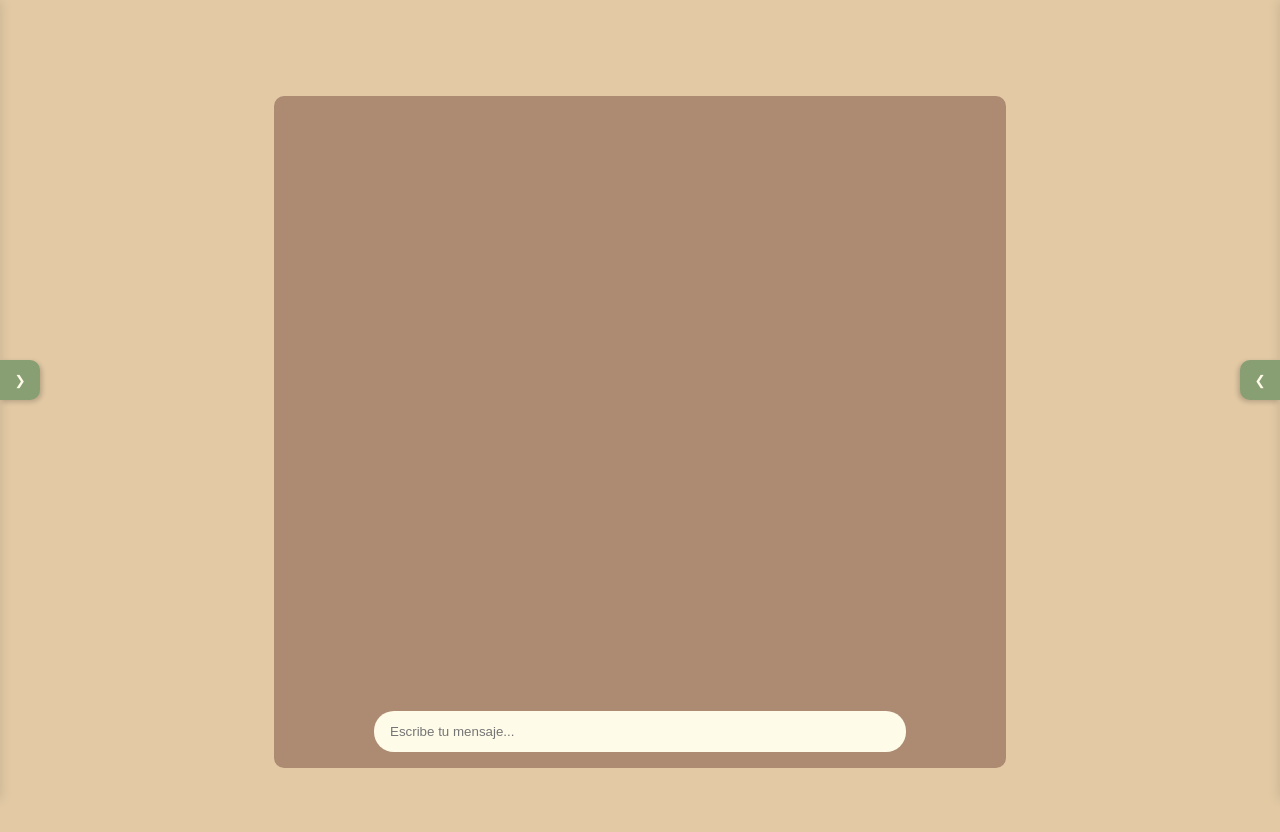
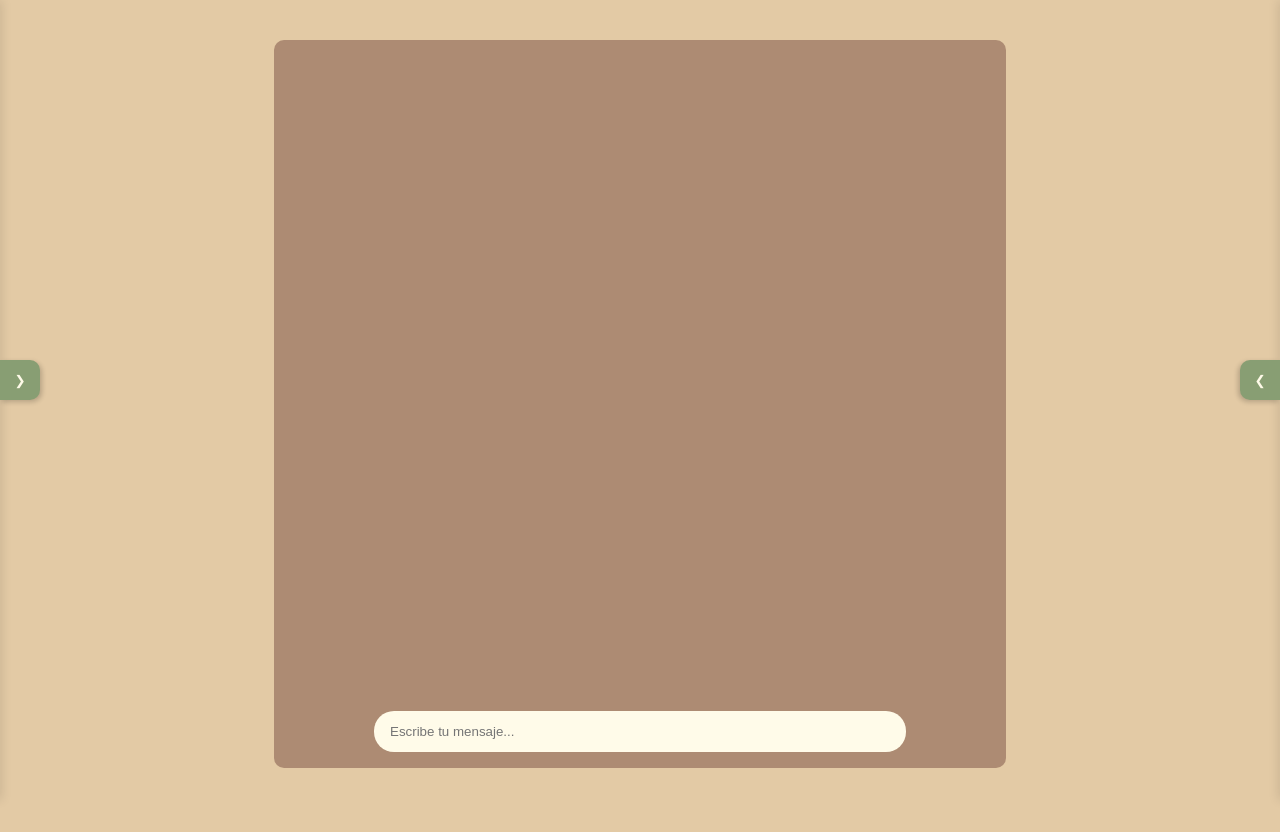
Before and after one commit to JoseManuelOberreuter/AsesoriaBotFront, a Vue app: page /chat in a window 1280 px wide. Shown: the top 832 px of the page. Built offline with nearby package versions, Linux system fonts and the light colour scheme.

Commit message:
update: chatbot

```diff
--- a/src/components/ChatBot.vue
+++ b/src/components/ChatBot.vue
@@ -2,13 +2,13 @@
   <div class="chatbot">
     <div class="messages" ref="messagesContainer">
       <div v-for="(message, index) in messages" :key="index" class="message-container">
-        <!-- Mostrar imagen solo en mensajes del bot -->
+        <!-- Mensajes del bot con imagen de avatar -->
         <div v-if="message.sender === 'bot'" class="bot-message">
           <img :src="LogoAsesoriaBot" alt="Imagen de perfil de AsesoriaBot" class="bot-avatar" />
           <span class="bot-text">{{ message.text }}</span>
         </div>
 
-        <!-- Mensajes del usuario -->
+        <!-- Mensajes del usuario con imagen de avatar -->
         <div v-else class="user-message">
           <span class="user-text">{{ message.text }}</span>
           <img :src="UserLogo" alt="Imagen de perfil de Usuario" class="user-avatar" />
@@ -16,6 +16,7 @@
       </div>
     </div>
 
+    <!-- Campo de entrada para escribir mensajes -->
     <input
       v-model="newMessage"
       @keyup.enter="sendMessage"
@@ -35,41 +36,48 @@ export default {
   name: 'ChatBot',
   data() {
     return {
-      messages: [],
-      newMessage: '',
+      messages: [], // Almacena los mensajes enviados y recibidos
+      newMessage: '', // Texto del mensaje en el input
       LogoAsesoriaBot,
       UserLogo
     };
   },
 
   methods: {
+    // Envía un mensaje del usuario y obtiene la respuesta del bot
     async sendMessage() {
       const trimmedMessage = this.newMessage.trim();
-      if (trimmedMessage !== '') {
-        this.messages.push({ text: trimmedMessage, sender: 'user' });
-        this.newMessage = '';
-        this.scrollToBottom();
+      if (!trimmedMessage) return;
 
-        await this.getBotReply(trimmedMessage);
-      }
+      // Agregar mensaje del usuario a la conversación
+      this.messages.push({ text: trimmedMessage, sender: 'user' });
+      this.newMessage = '';
+      this.scrollToBottom();
+
+      // Obtener respuesta del bot
+      await this.getBotReply(trimmedMessage);
     },
+
+    // Llama a la API del bot y agrega la respuesta a la conversación
     async getBotReply(userMessage) {
       try {
-        const response = await axios.post('http://localhost:4005/chat', {
-          prompt: userMessage
-        });
+        const response = await axios.post('http://localhost:4005/chat', { prompt: userMessage });
         this.messages.push({ text: response.data.respuesta, sender: 'bot' });
-        this.scrollToBottom();
       } catch (error) {
         console.error('Error al obtener la respuesta del bot:', error);
         this.messages.push({ text: 'Error al conectar con el servidor', sender: 'bot' });
+      } finally {
         this.scrollToBottom();
       }
     },
+
+    // Hace scroll automático al último mensaje
     scrollToBottom() {
       this.$nextTick(() => {
         const container = this.$refs.messagesContainer;
-        container.scrollTop = container.scrollHeight;
+        if (container) {
+          container.scrollTop = container.scrollHeight;
+        }
       });
     }
   }
@@ -77,51 +85,35 @@ export default {
 </script>
 
 <style>
+/* Estilos generales del chatbot */
 .chatbot {
   position: fixed;
   bottom: 0;
   left: 50%;
   transform: translateX(-50%);
-  height: 80vh;
+  height: 87vh;
   width: 80vw;
   max-width: 700px;
   max-height: 700px;
-  border: none;
   border-radius: 10px;
   padding: 1rem;
   margin-bottom: 2rem;
   background-color: var(--color-primary);
   display: flex;
   flex-direction: column;
-  scrollbar-width: thin;
-  scrollbar-color: var(--color-secondary) transparent;
 }
 
-.chat-container::-webkit-scrollbar {
-  width: 6px;
-}
-
-.chatbot::-webkit-scrollbar-thumb {
-  background: var(--color-primary);
-  border-radius: 10px;
-  transition: background 0.3s ease-in-out, transform 0.2s ease-in-out;
-}
-
-.chatbot::-webkit-scrollbar-thumb:hover {
-  background: var(--color-dark-secondary);
-  transform: scale(1.2);
-}
-
-.chatbot::-webkit-scrollbar-track {
-  background: transparent;
-}
+/* Contenedor de mensajes con scroll */
 .messages {
   flex: 1;
   overflow-y: auto;
   margin-bottom: 1rem;
   padding-right: 1rem;
+  scrollbar-width: thin;
+  scrollbar-color: var(--color-secondary) transparent;
 }
 
+/* Contenedor de cada mensaje */
 .message-container {
   display: flex;
   flex-direction: column;
@@ -129,7 +121,7 @@ export default {
   margin-bottom: 1rem;
 }
 
-/* Estilos para mensajes del bot */
+/* Mensajes del bot */
 .bot-message {
   display: flex;
   align-items: center;
@@ -137,22 +129,20 @@ export default {
   padding: 0.5rem;
   border-radius: 8px;
   max-width: 80%;
-  align-self: flex-start;
 }
 
 .bot-avatar {
   width: 30px;
   height: 30px;
   border-radius: 50%;
-  margin-right: 20px;
-  transform: scale(1.5);
+  margin-right: 10px;
 }
 
 .bot-text {
   font-size: 1rem;
 }
 
-/* Estilos para mensajes del usuario */
+/* Mensajes del usuario */
 .user-message {
   align-self: flex-end;
   display: flex;
@@ -167,14 +157,14 @@ export default {
   width: 30px;
   height: 30px;
   border-radius: 50%;
-  margin-left: 20px;
-  transform: scale(1.5);
+  margin-left: 10px;
 }
 
 .user-text {
   font-size: 1rem;
 }
 
+/* Estilos del campo de entrada de texto */
 input {
   border: none;
   border-radius: 20px;
@@ -189,6 +179,7 @@ input {
   transition: background-color 0.2s ease;
 }
 
+/* Estilo cuando el input está enfocado */
 input:focus {
   background-color: var(--color-background);
 }
```
